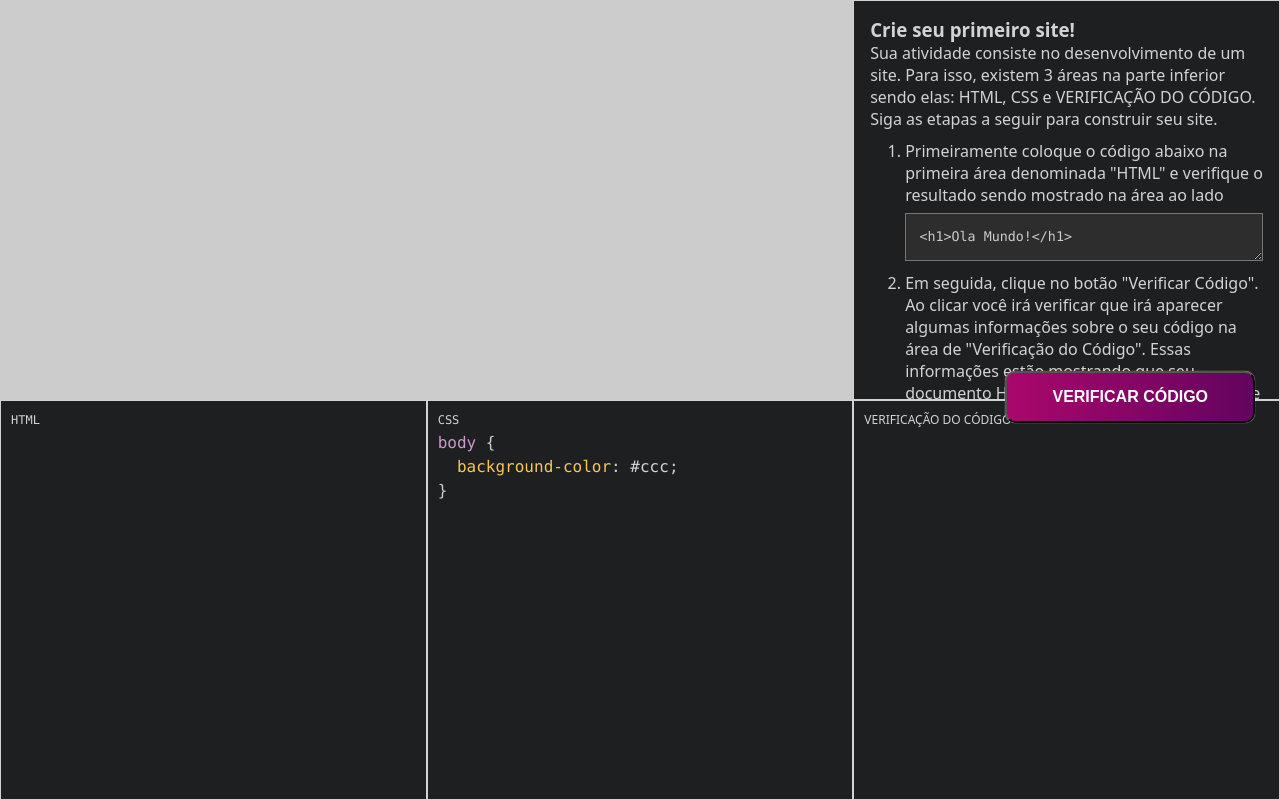
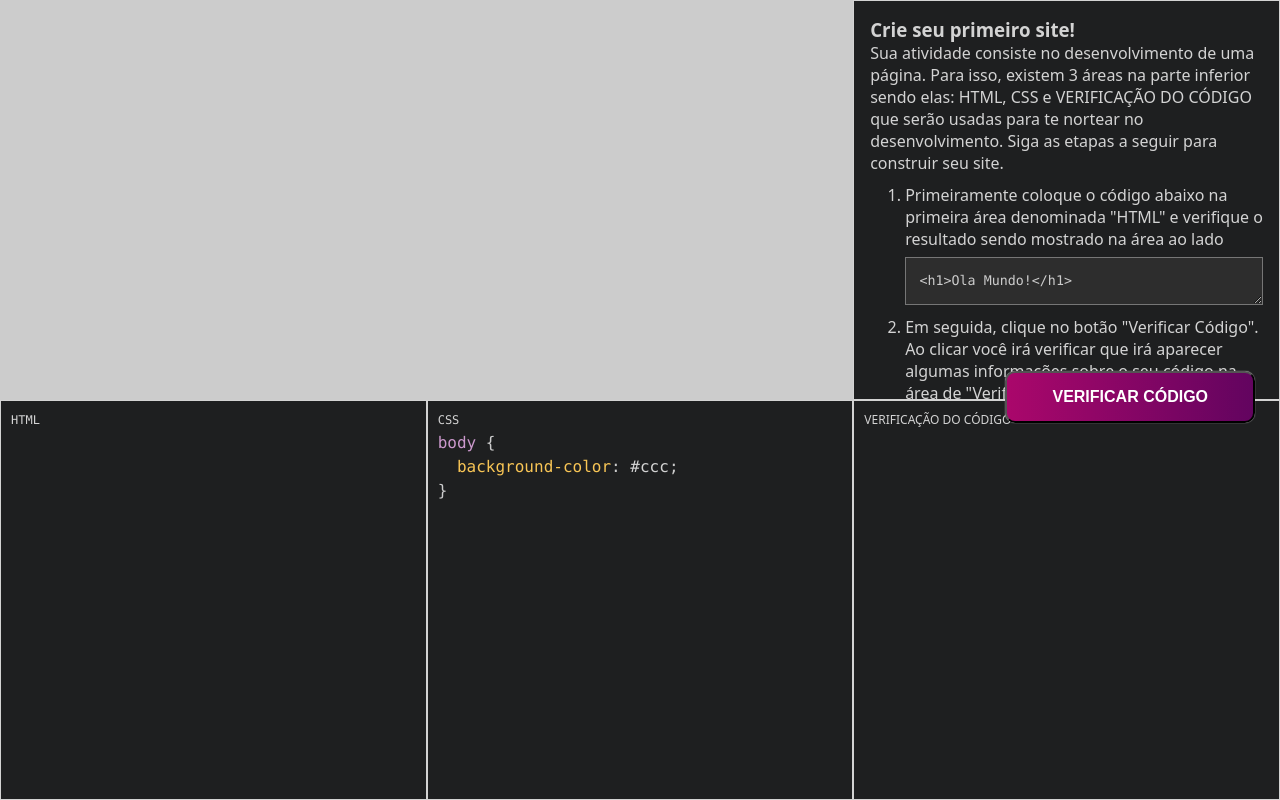
Before and after one commit to danilocbueno/codeplay, a plain HTML site: page index.html in a window 1280 px wide. Drawn offline with Linux system fonts and the light colour scheme.

Commit message:
minor changes

```diff
--- a/index.html
+++ b/index.html
@@ -21,9 +21,10 @@
       <div class="instructions">
         <h3>Crie seu primeiro site!</h3>
         <p>
-          Sua atividade consiste no desenvolvimento de um site. Para isso,
+          Sua atividade consiste no desenvolvimento de uma página. Para isso,
           existem 3 áreas na parte inferior sendo elas: HTML, CSS e VERIFICAÇÃO
-          DO CÓDIGO. Siga as etapas a seguir para construir seu site.
+          DO CÓDIGO que serão usadas para te nortear no desenvolvimento. Siga as
+          etapas a seguir para construir seu site.
         </p>
         <ol>
           <li>
@@ -42,7 +43,7 @@
 <!DOCTYPE html>
 <html lang="pt-br">
 <head>
-  <title>Meu priemiro documento</title>
+  <title>Meu primeiro site</title>
 </head>
 <body>
   <h1>Ola mundo!</h1>
```
